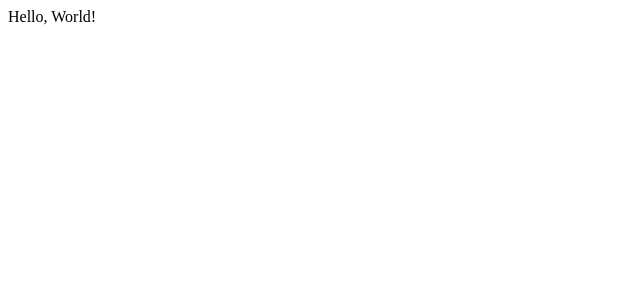
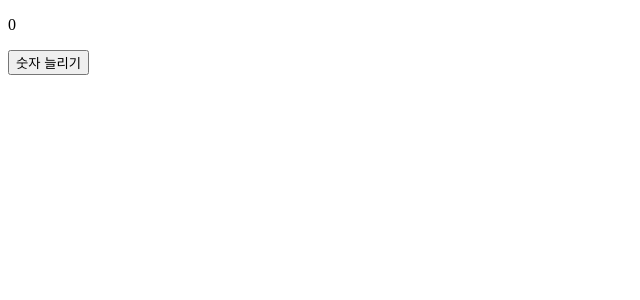
Before and after one commit to HanCiHu/react-docs-study, a React app in the folder Practice03/: page / in a window 1280 px wide. Shown: the top 300 px of the page, without its empty margins (0-640 px from the left). Built offline with nearby package versions, Linux system fonts and the light colour scheme.

Commit message:
✨ using useState

```diff
--- a/Practice03/src/app.tsx
+++ b/Practice03/src/app.tsx
@@ -1,9 +1,12 @@
-import React from 'react';
+import React, { useState } from 'react';
 
 const App = (): JSX.Element => {
+  const [num, setNum] = useState<number>(0);
+
   return (
     <div>
-      {'Hello, World!'}
+      <p>{num}</p>
+      <button onClick={()=> setNum(num + 1)}>숫자 늘리기</button>
     </div>
   )
 }
```
